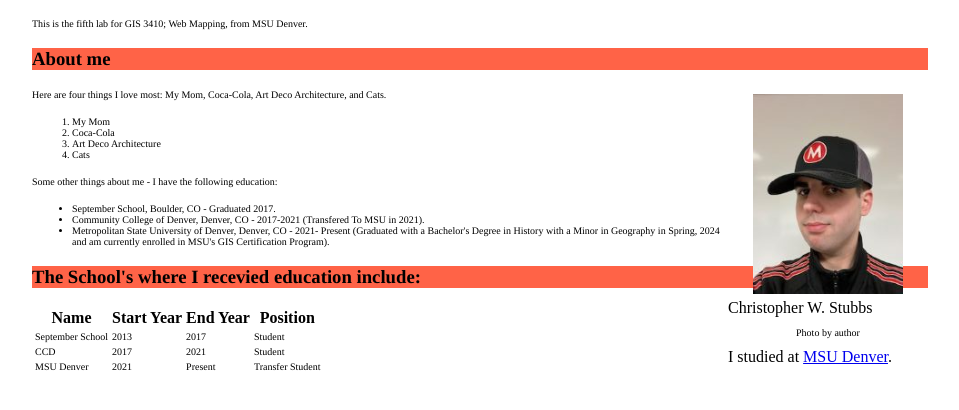
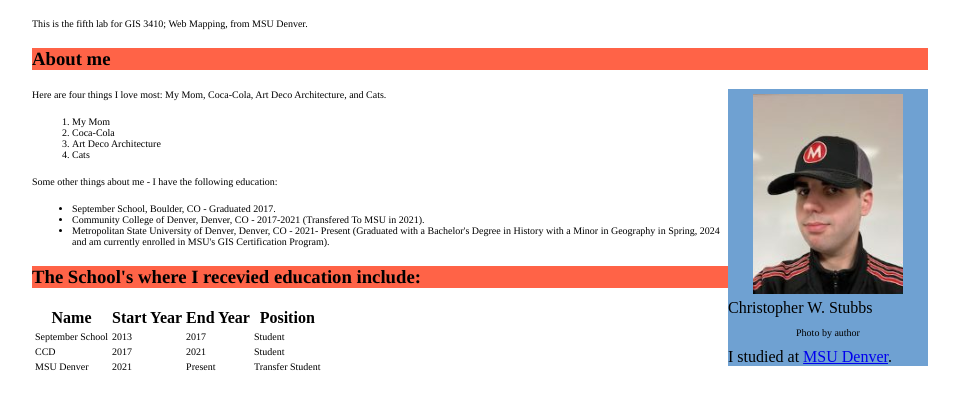
Before and after one commit to ChrisStubbs721/ChrisStubbs721.github.io, a plain HTML site: page lab501.html in a window 1280 px wide. Shown: the part 48-458 px from the top of the page, without its empty margins (168-1127 px from the left). Drawn offline with Linux system fonts and the light colour scheme.

Commit message:
Update lab501.html
changed colors

```diff
--- a/lab501.html
+++ b/lab501.html
@@ -10,7 +10,7 @@
       margin: 0px auto;
     }
     #photo {
-      background-color: ##eefeee;
+      background-color: #6fa1d2;
       margin-left: auto;
       margin-right: 0;
       float: right;
```
